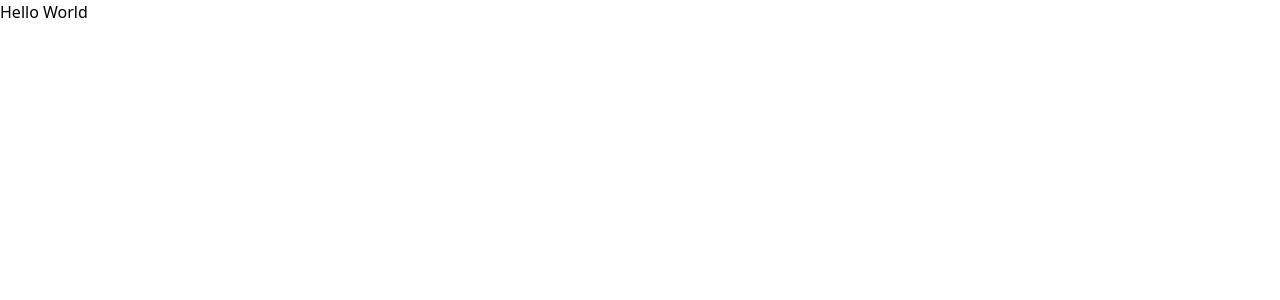
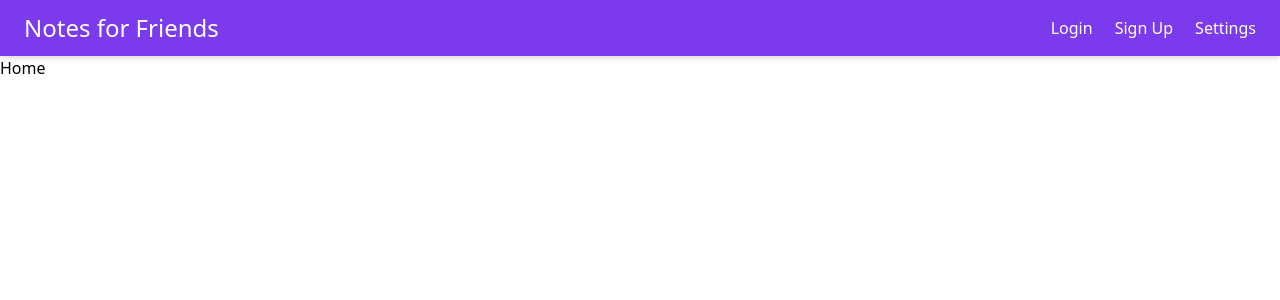
Before and after one commit to blayzestone/notes-for-friends, a React (Create React App) app: page / in a window 1280 px wide. Shown: the top 300 px of the page. Built offline with nearby package versions, Linux system fonts and the light colour scheme.

Commit message:
Setup pages and nav bar

```diff
--- a/src/App.js
+++ b/src/App.js
@@ -1,5 +1,33 @@
+import { Link, Switch, Route } from "react-router-dom";
+
 function App() {
-  return <div>Hello World</div>;
+  return (
+    <div>
+      <header className="w-full flex justify-between items-center bg-purple-600 text-white py-3 px-6 shadow-md">
+        <Link className="text-2xl hover:opacity-50" to="/">
+          <h1>Notes for Friends</h1>
+        </Link>
+        <nav className="w-1/6 flex justify-between">
+          <Link className="hover:opacity-50" to="/login">
+            Login
+          </Link>
+          <Link className="hover:opacity-50" to="/signup">
+            Sign Up
+          </Link>
+          <Link className="hover:opacity-50" to="/settings">
+            Settings
+          </Link>
+        </nav>
+      </header>
+      <Switch>
+        <Route path="/user/:id">user</Route>
+        <Route path="/settings">Settings</Route>
+        <Route path="/login">Login</Route>
+        <Route path="/signup">Sign Up</Route>
+        <Route path="/">Home</Route>
+      </Switch>
+    </div>
+  );
 }
 
 export default App;
```
